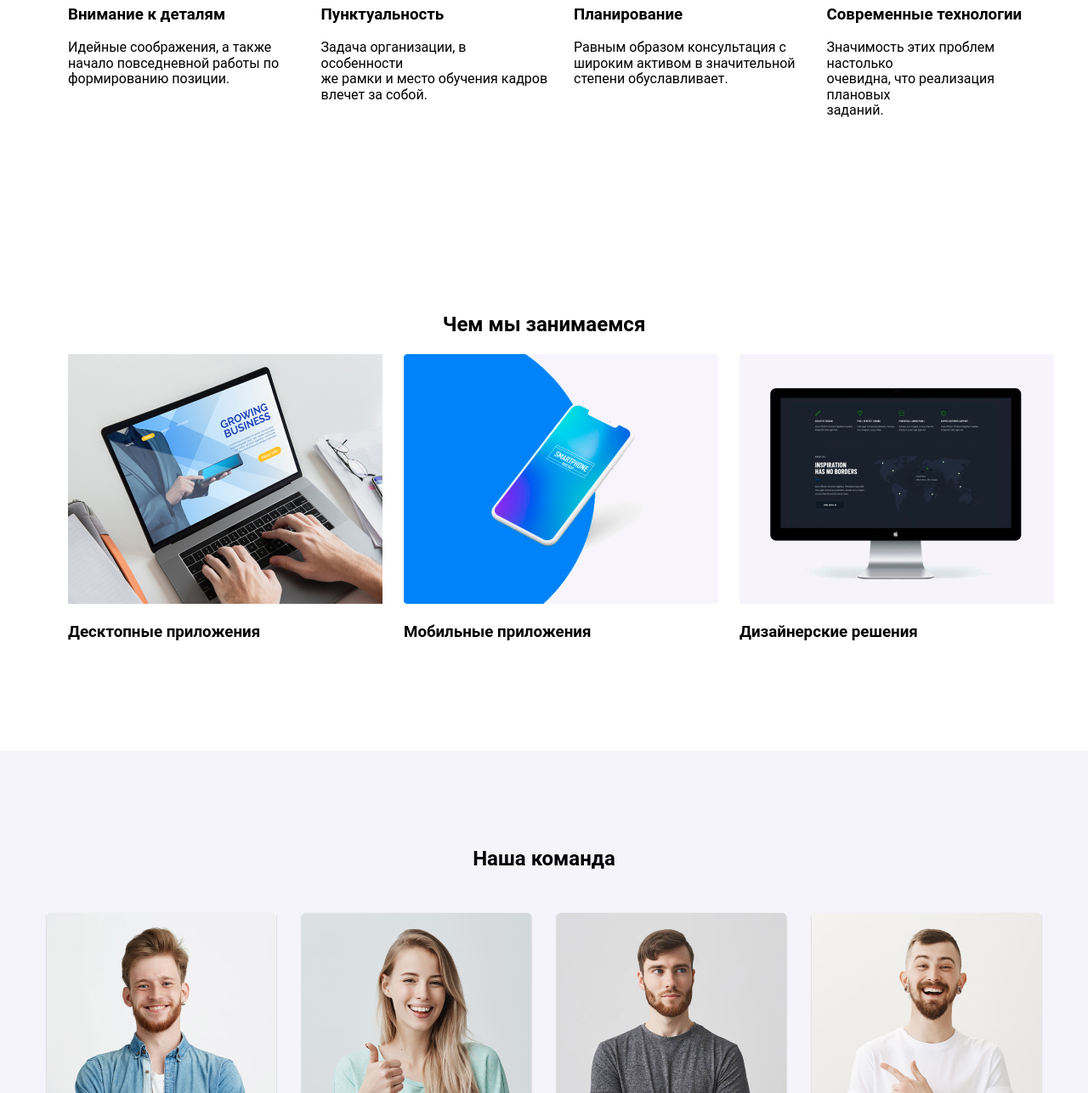
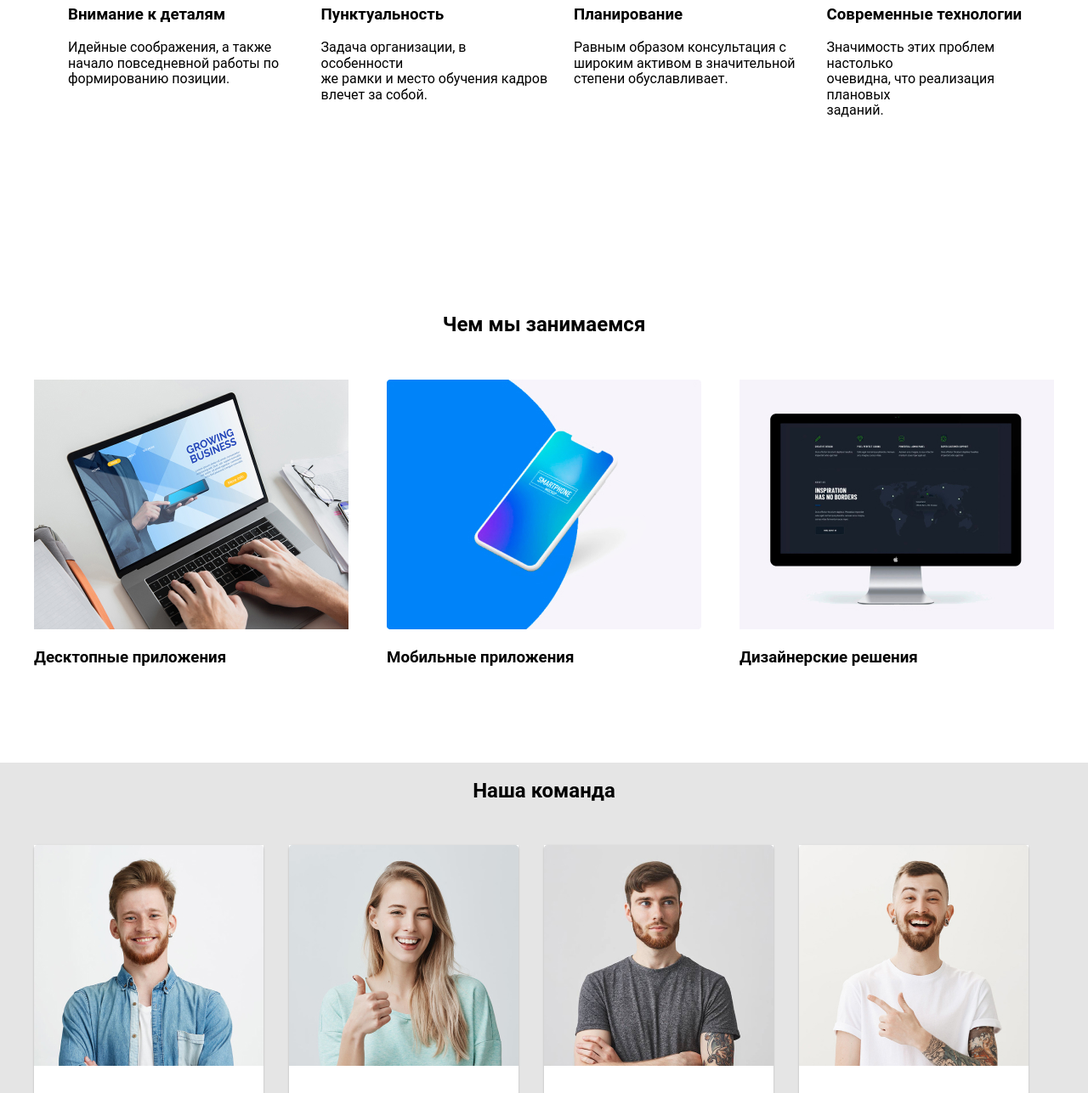
Before and after one commit to Vitalii8080/goit-markup-hw-03, a plain HTML site: page index.html in a window 1280 px wide. Shown: the part 876-2163 px from the top of the page at 85% size. Drawn offline with nearby package versions, Linux system fonts and the light colour scheme.

Commit message:
change 1

```diff
--- a/css/main.css
+++ b/css/main.css
@@ -188,6 +188,7 @@ h1, h2, h3, {
     border-radius: 4px;
     border-style: none;
     color: #FFFFFF;
+    margin: 0 auto;
 }
 /* features-section */
 
@@ -244,12 +245,15 @@ h1, h2, h3, {
 .what-we-do {
     text-align: center;
     margin-top: 0;
+    margin-bottom: 50px;
 }
 .boxes-element {
     display: flex;
     justify-content: space-between;
     list-style: none;
-
+    margin: 0 auto;
+    padding: 0;
+}
 }
 
 
@@ -293,6 +297,8 @@ h1, h2, h3, {
     box-shadow: 0px 2px 1px rgba(0, 0, 0, 0.2), 0px 1px 1px rgba(0, 0, 0, 0.14), 0px 1px 3px rgba(0, 0, 0, 0.12);
     border-radius: 4px;
     padding-bottom: 16px;
+    background-color: #FFFFFF;
+}
 }
 .participants:last-child {
     margin-right: 0px;
```
